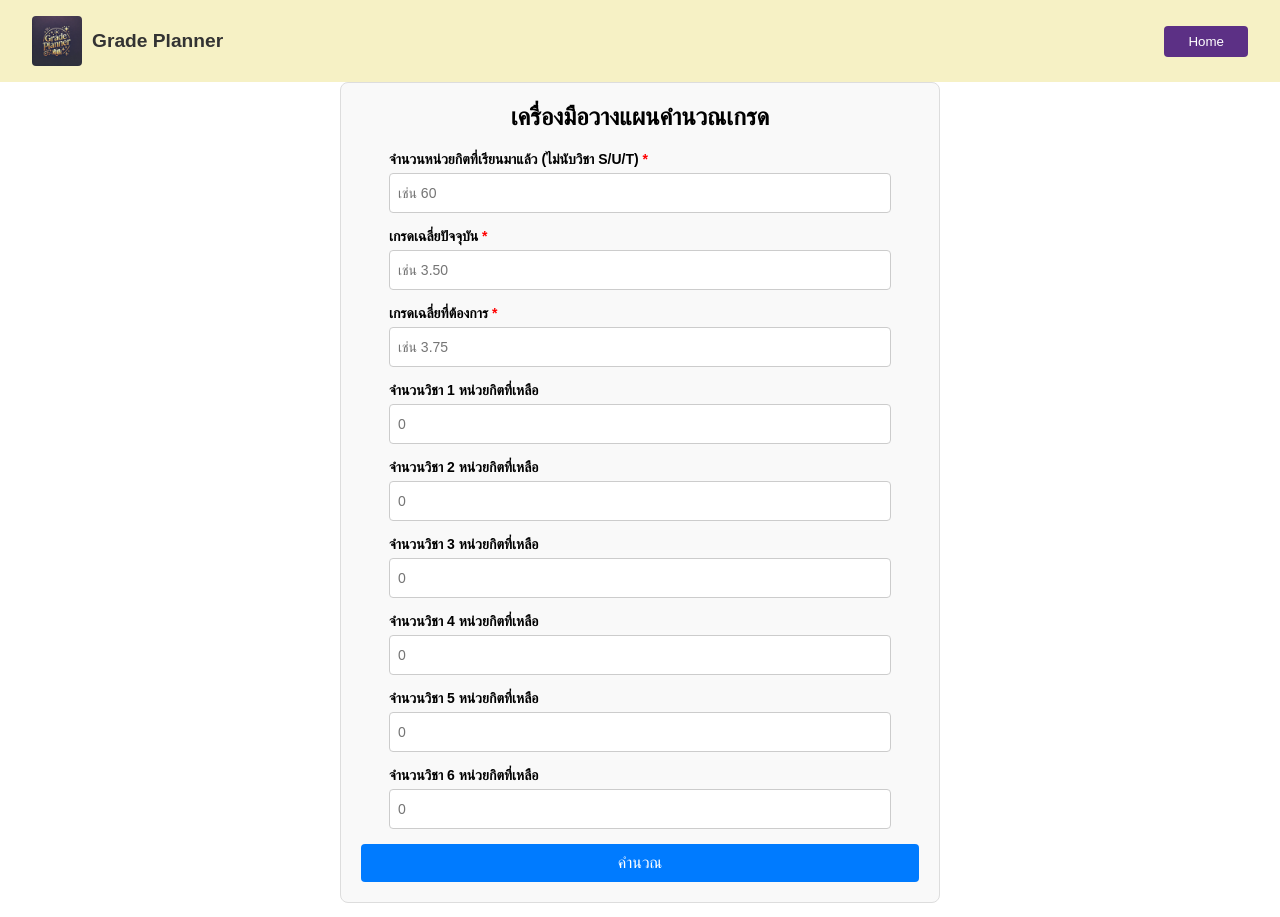
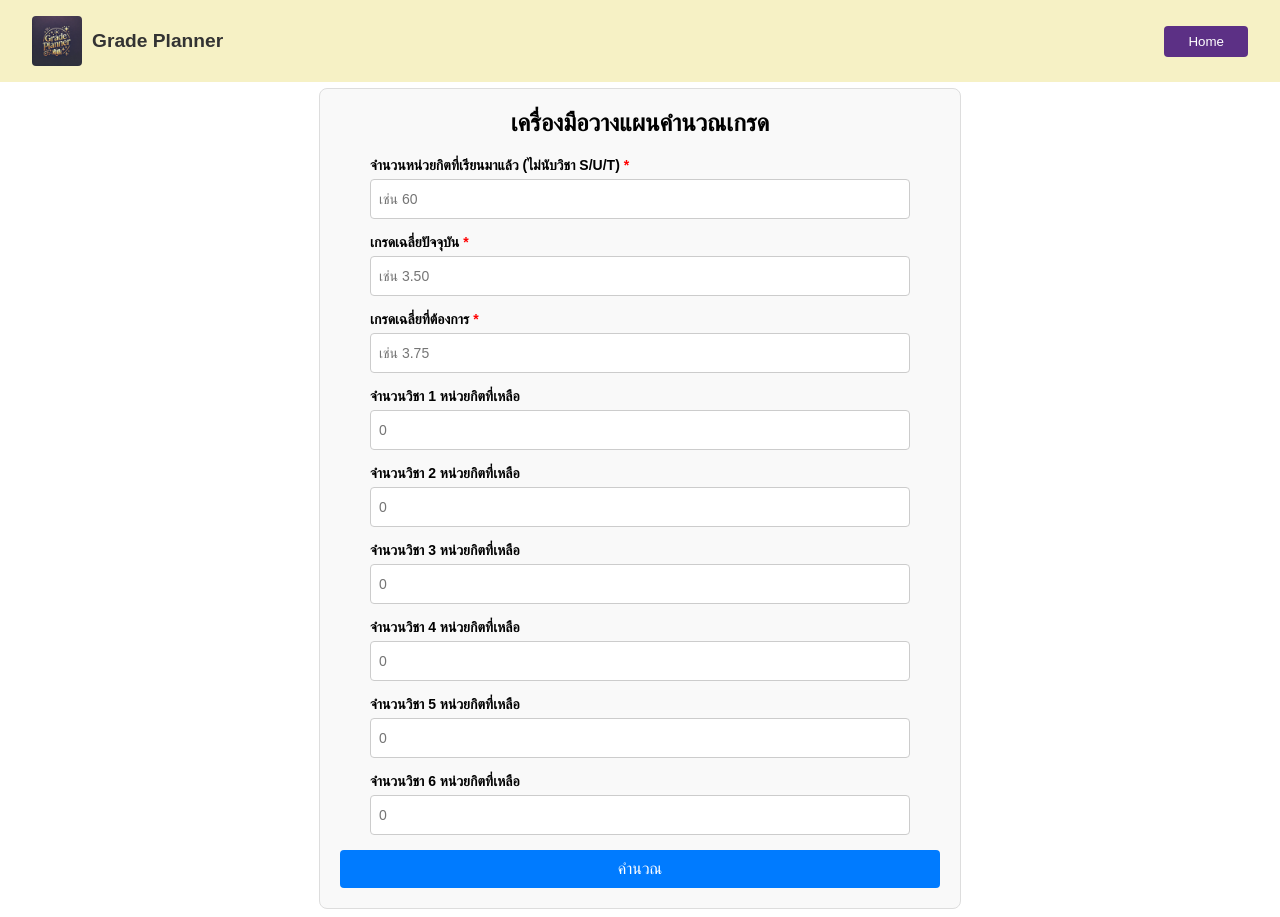
Before and after one commit to Jennie-ji/grade_planner, a Django app: template app_plan/templates/app_plan/home.html in a window 1280 px wide. Run offline with Django 5.2, Linux system fonts and the light colour scheme; the template is opened without the code that fills it, so the values that code supplies are empty; parts of the project's set-up code (start-up, migrations or seed data) failed here and were passed over.

Commit message:
fix style.css
fix header + body

```diff
--- a/app_plan/static/app_plan/style.css
+++ b/app_plan/static/app_plan/style.css
@@ -1,11 +1,6 @@
-* {
-  margin: 0;
-  padding: 0;
-  box-sizing: border-box;
-}
-
 body {
   font-family: Arial, sans-serif;
+  padding-top: 80px;
 }
 /*.card {
   max-width: 600px;
@@ -91,12 +86,18 @@ body {
 }
 
 .header {
+  position: fixed;
+  top: 0;
+  left: 0;
+  width: 100%;
   display: flex;
   justify-content: space-between;
   align-items: center;
   padding: 1rem 2rem;
   background-color: #f6f1c5;
   width: 100%;
+  z-index: 1000;
+  box-sizing: border-box;
 }
 
 .logo-container {
```
